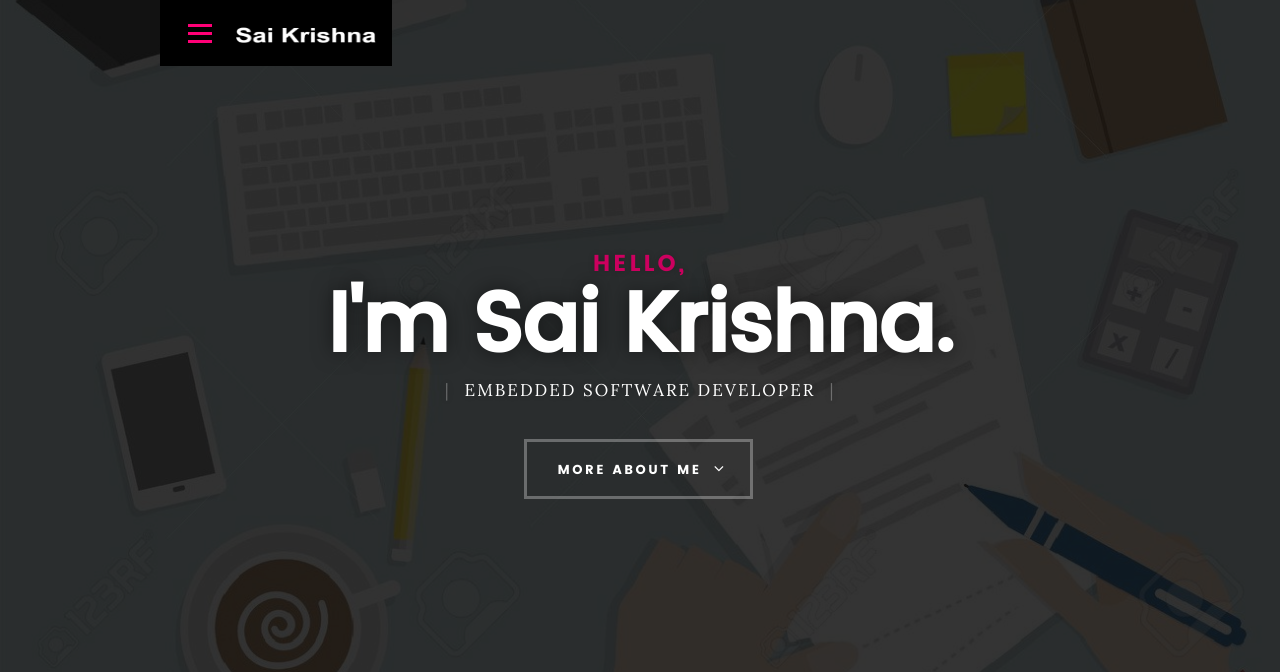
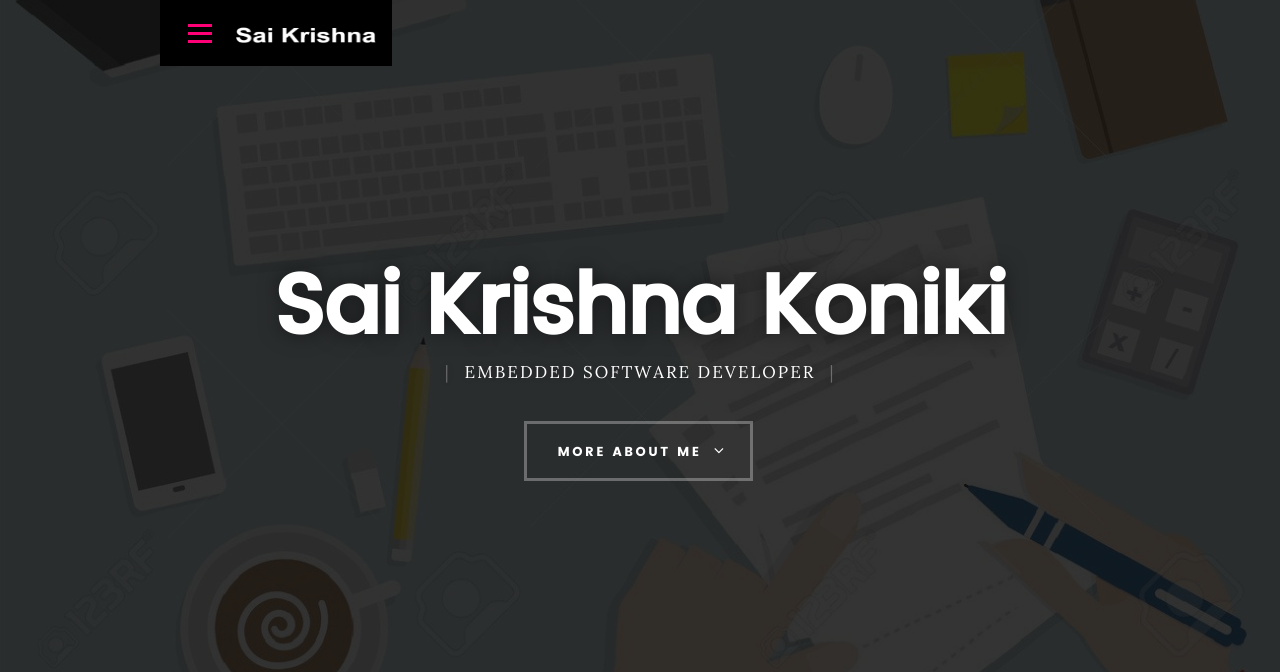
Before and after one commit to udaysaikrishna/saikrishna, a plain HTML site: page index.html in a window 1280 px wide. Shown: the top 672 px of the page. Drawn offline with Linux system fonts and the light colour scheme; files whose address does not match are found by name.

Commit message:
Update index.html

```diff
--- a/index.html
+++ b/index.html
@@ -73,8 +73,8 @@
 
    			<div class="col-twelve">
 
-	   			<h5>Hello,</h5>
-	   			<h1>I'm Sai Krishna.</h1>
+	   			<h5></h5>
+	   			<h1>Sai Krishna Koniki</h1>
 
 	   			<p class="intro-position">
 	   				<span>Embedded Software Developer</span>
```
